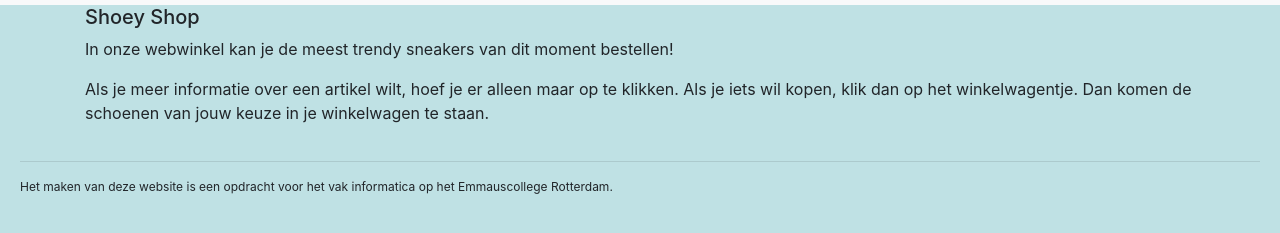
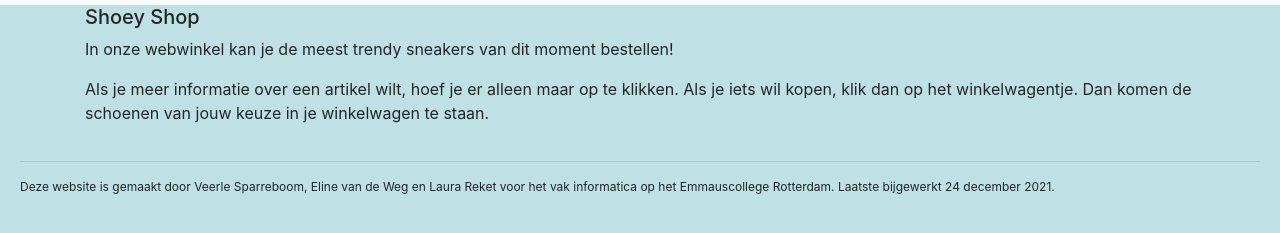
Before and after one commit to emmaus-5v/webshop-5vc-laura-eline-veerle, a website: page web/index.html in a window 1280 px wide. Shown: the part 51-284 px from the top of the page. Drawn offline with nearby package versions, Linux system fonts and the light colour scheme; no server answers.

Commit message:
voettekst
Signed-off-by: laurareket3 <112477@emmauscollege.nl>

```diff
--- a/web/index.html
+++ b/web/index.html
@@ -75,7 +75,7 @@
   <!-- voettekst -->
 	<footer>
 		<hr>
-      <p>Het maken van deze website is een opdracht voor het vak informatica op het Emmauscollege Rotterdam.</p>
+      <p>Deze website is gemaakt door Veerle Sparreboom, Eline van de Weg en Laura Reket voor het vak informatica op het Emmauscollege Rotterdam. Laatste bijgewerkt 24 december 2021.</p>
 	</footer>
 
 	<script src="/js/basket.js"></script> <!-- functies voor de winkelwagen -->
```
Also changed, not shown: web/basket.html (+1 -1 lines), web/product.html (+1 -1 lines).
